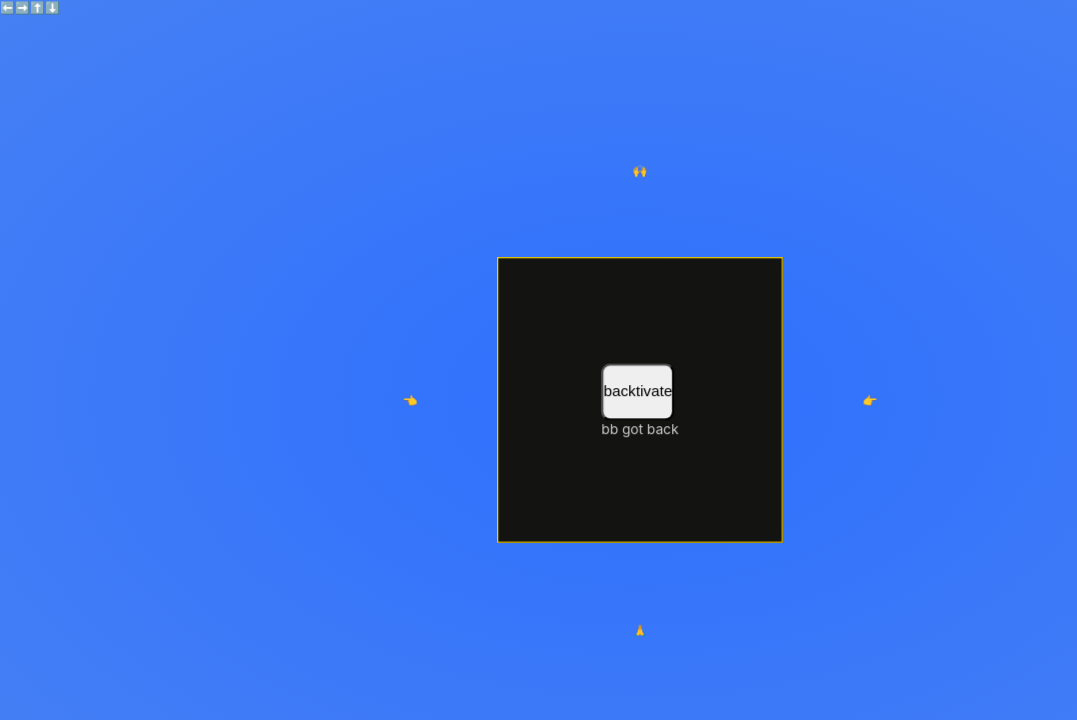
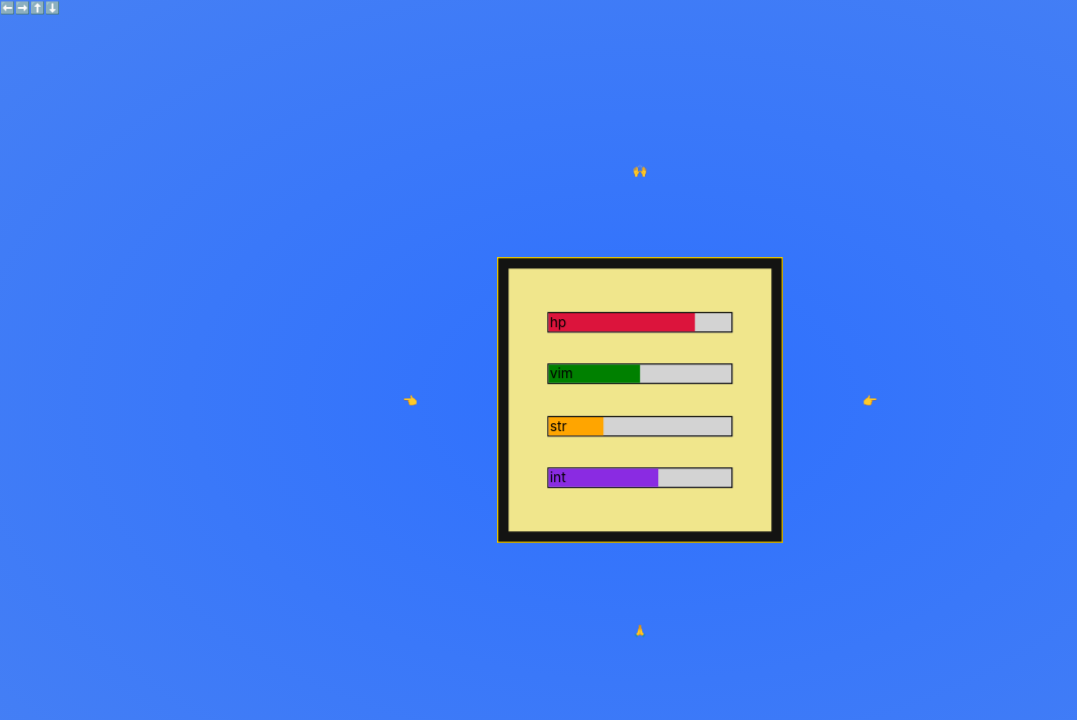
Before and after one commit to waddal/cewb, a React (Vite) app: page /back in a window 1280 px wide. Shown: the top 720 px of the page, without its empty margins (0-1077 px from the left). Built offline with nearby package versions, Linux system fonts and the light colour scheme.

Commit message:
feat: rlxp levels section

```diff
--- a/src/Views/ApiSection.jsx
+++ b/src/Views/ApiSection.jsx
@@ -27,8 +27,27 @@ const ApiSection = () => {
   // }, []);
 
   return (
-    <div>
-      {/* <p>display data pulled from apis like:</p>
+    <div className="apiContainer">
+      <div className="levelBar">
+        <div className="skills hp">hp</div>
+      </div>
+      <div className="levelBar">
+        <div className="skills vim">vim</div>
+      </div>
+      <div className="levelBar">
+        <div className="skills str">str</div>
+      </div>
+      <div className="levelBar">
+        <div className="skills int">int</div>
+      </div>
+    </div>
+  );
+};
+
+export default ApiSection;
+
+{
+  /* <p>display data pulled from apis like:</p>
       <ol>
         <li>
           <h3>fitbit</h3>
@@ -37,10 +56,5 @@ const ApiSection = () => {
         <li>geocache</li>
         <li>meetup</li>
         <li>spotify</li>
-      </ol> */}
-      bb got back
-    </div>
-  );
-};
-
-export default ApiSection;
+      </ol> */
+}
--- a/src/index.css
+++ b/src/index.css
@@ -95,24 +95,6 @@ body {
 }
 
 /* CONTROLS */
-.Xcontrols {
-  position: absolute;
-  bottom: 0;
-  display: flex;
-  align-items: center;
-  justify-content: space-around;
-  width: 100%;
-}
-
-.Ycontrols {
-  position: absolute;
-  top: 0;
-  display: flex;
-  align-items: center;
-  justify-content: space-around;
-  width: 100%;
-}
-
 button {
   min-width: 50px;
   height: 50px;
@@ -202,10 +184,9 @@ button {
 }
 
 /* SKILLS */
-
 .skillsContainer {
-  width: 100%;
-  height: 100%;
+  height: 93%;
+  width: 93%;
   display: flex;
   flex-direction: column;
   padding: 6px;
@@ -252,10 +233,9 @@ button {
 }
 
 /* ABOUT */
-
 .aboutContainer {
-  width: 100%;
-  height: 100%;
+  height: 93%;
+  width: 93%;
   padding: 8px;
   background-color: rgba(64, 118, 118, 0.202);
   color: rgb(70, 128, 244);
@@ -316,11 +296,10 @@ img {
 }
 
 /* SOCIALS */
-
 .socialsContainer {
   background-color: rgb(148, 193, 60);
-  width: 100%;
-  height: 100%;
+  height: 93%;
+  width: 93%;
   display: flex;
   align-items: flex-start;
   justify-content: center;
@@ -333,3 +312,56 @@ img {
   padding: 2%;
   margin: 5%;
 }
+
+/* API */
+.apiContainer {
+  background-color:khaki;
+  height: 93%;
+  width: 93%;
+  display: flex;
+  align-items: flex-start;
+  justify-content: space-around;
+  flex-direction: column;
+  padding: 10%;
+}
+
+.apiContainer header {
+  color: black;
+  font-weight: 666;
+  padding: 6px 0%;
+  margin: 6px 0%;
+}
+
+.levelBar {
+  width: 90%;
+  height: 10%;
+  border: 1px solid black;
+  background-color: lightgray;
+  margin: 5%;
+  display: flex;
+}
+
+.skills {
+  padding-left: 1%;
+  color: black;
+}
+
+.hp {
+  width: 80%;
+  background-color: crimson;
+}
+
+.vim {
+  width: 50%;
+  background-color: green;
+}
+
+.str {
+  width: 30%;
+  background-color: orange;
+}
+
+.int {
+  width: 60%;
+  background-color: blueviolet;
+}
--- a/src/routes/Block.jsx
+++ b/src/routes/Block.jsx
@@ -72,10 +72,7 @@ function Block() {
 
         {/* BACK */}
         <div className="card" id="back">
-          <div className="back">
-            <button onClick={() => navigate("/back")}>backtivate</button>
-            <ApiSection />
-          </div>
+          <ApiSection />
         </div>
 
         {/* LEFT */}
@@ -98,7 +95,6 @@ function Block() {
           <ProjectsSection />
         </div>
       </div>
-
       <div className="arrowControlsX">
         <div className="arrow" onMouseEnter={() => navigate("/social")}>
           👈
```
